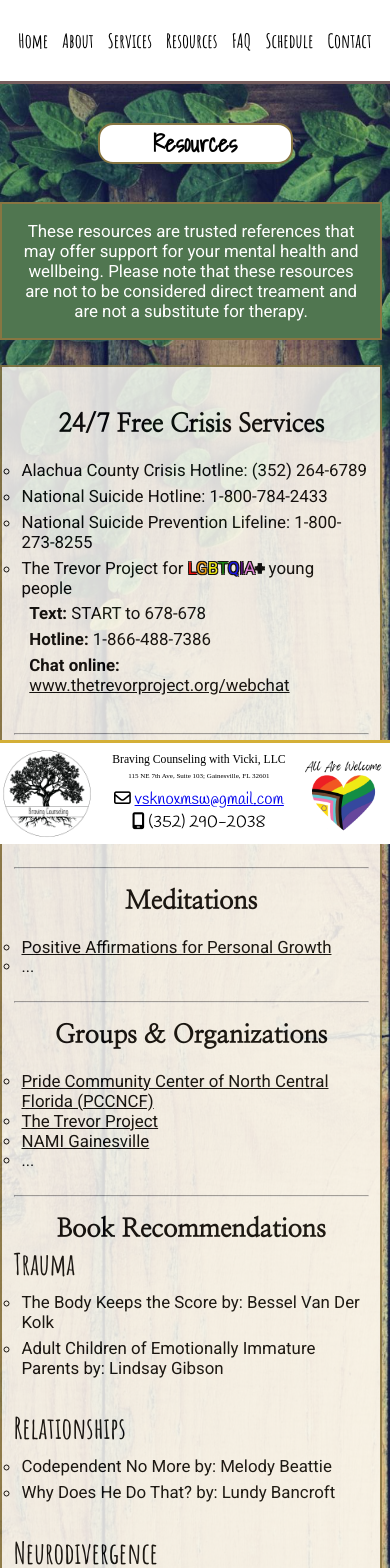
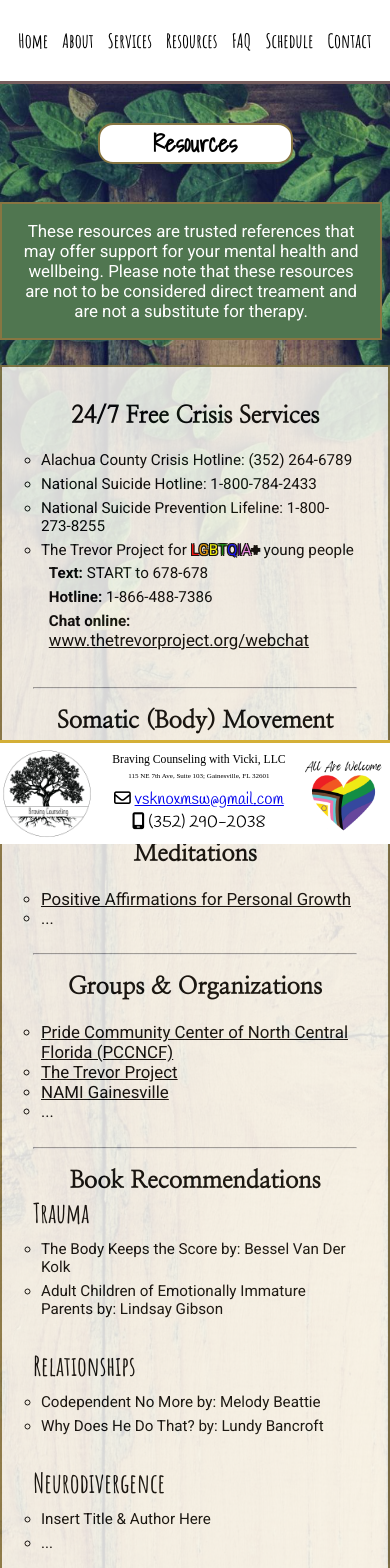
Before and after one commit to Sedonia-R/braving-counseling, a React (Create React App) app: page /#/resources in a window 390 px wide. Shown: the top 1568 px of the page. Built offline with nearby package versions, Linux system fonts and the light colour scheme; a web font is replaced by a local one.

Commit message:
updated responsiveness of resources page

```diff
--- a/src/styles/Resources.module.css
+++ b/src/styles/Resources.module.css
@@ -214,9 +214,10 @@
   }
 
   .list {
-    width: 98vw;
+    width: 100vw;
     border-radius: 0;
     opacity: 0.85;
+    padding: 2vh 8vw;
   }
 
   .link {
@@ -252,14 +253,14 @@
   }
 
   .listHeader {
-    font-size: 3vh;
+    font-size: 2.8vh;
   }
 
   .listItem {
-    font-size: 2vh;
+    font-size: 1.8vh;
   }
 
   .bookSubjects {
-    font-size: 3.5vh;
+    font-size: 3.2vh;
   }
 }
```
